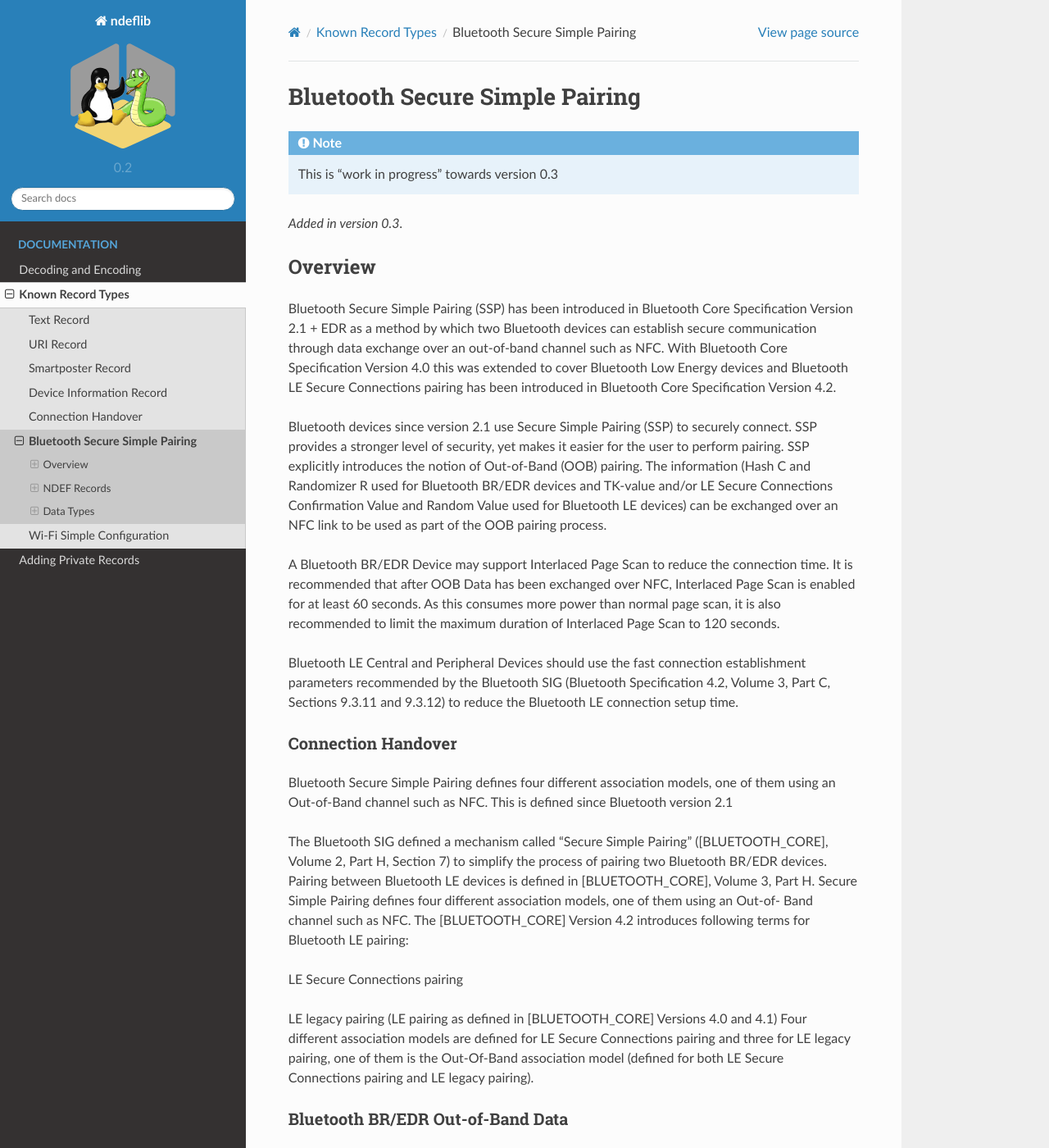
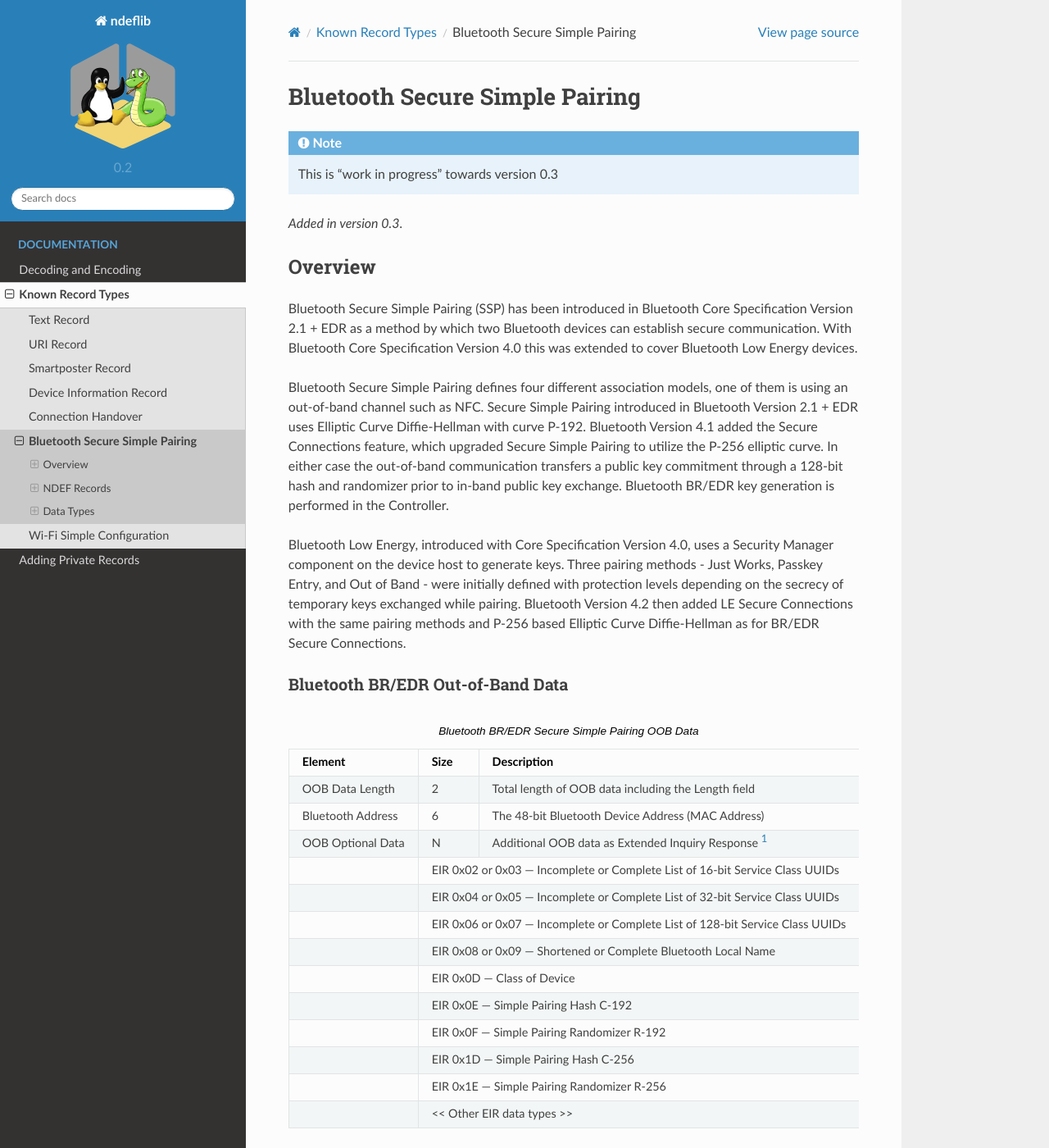
Before and after one commit to nfcpy/ndeflib, a Sphinx documentation site: the page built from docs/records/bluetooth.rst, in a window 1280 px wide and 1400 px high. Shown: the whole window at 82% size. Built offline with Sphinx 7.4.7 and the Read the Docs theme 2.0.0, drawn with Linux system fonts in a browser that asks for light colours.

Commit message:
further work on Bluetooth documentation

```diff
--- a/docs/records/bluetooth.rst
+++ b/docs/records/bluetooth.rst
@@ -15,50 +15,26 @@ Overview
 
 Bluetooth Secure Simple Pairing (SSP) has been introduced in Bluetooth Core
 Specification Version 2.1 + EDR as a method by which two Bluetooth devices can
-establish secure communication through data exchange over an out-of-band channel
-such as NFC. With Bluetooth Core Specification Version 4.0 this was extended to
-cover Bluetooth Low Energy devices and Bluetooth LE Secure Connections pairing
-has been introduced in Bluetooth Core Specification Version 4.2.
-
-Bluetooth devices since version 2.1 use Secure Simple Pairing (SSP) to securely
-connect. SSP provides a stronger level of security, yet makes it easier for the
-user to perform pairing. SSP explicitly introduces the notion of Out-of-Band
-(OOB) pairing. The information (Hash C and Randomizer R used for Bluetooth
-BR/EDR devices and TK-value and/or LE Secure Connections Confirmation Value and
-Random Value used for Bluetooth LE devices) can be exchanged over an NFC link to
-be used as part of the OOB pairing process.
-
-A Bluetooth BR/EDR Device may support Interlaced Page Scan to reduce the
-connection time. It is recommended that after OOB Data has been exchanged over
-NFC, Interlaced Page Scan is enabled for at least 60 seconds. As this consumes
-more power than normal page scan, it is also recommended to limit the maximum
-duration of Interlaced Page Scan to 120 seconds.
-
-Bluetooth LE Central and Peripheral Devices should use the fast connection
-establishment parameters recommended by the Bluetooth SIG (Bluetooth
-Specification 4.2, Volume 3, Part C, Sections 9.3.11 and 9.3.12) to reduce the
-Bluetooth LE connection setup time.
-
-Connection Handover
--------------------
+establish secure communication. With Bluetooth Core Specification Version 4.0
+this was extended to cover Bluetooth Low Energy devices.
 
 Bluetooth Secure Simple Pairing defines four different association models, one
-of them using an Out-of-Band channel such as NFC. This is defined since Bluetooth version 2.1
+of them is using an out-of-band channel such as NFC. Secure Simple Pairing
+introduced in Bluetooth Version 2.1 + EDR uses Elliptic Curve Diffie-Hellman
+with curve P-192. Bluetooth Version 4.1 added the Secure Connections feature,
+which upgraded Secure Simple Pairing to utilize the P-256 elliptic curve. In
+either case the out-of-band communication transfers a public key commitment
+through a 128-bit hash and randomizer prior to in-band public key
+exchange. Bluetooth BR/EDR key generation is performed in the Controller.
 
-The Bluetooth SIG defined a mechanism called “Secure Simple Pairing”
-([BLUETOOTH_CORE], Volume 2, Part H, Section 7) to simplify the process of pairing two
-Bluetooth BR/EDR devices. Pairing between Bluetooth LE devices is defined in
-[BLUETOOTH_CORE], Volume 3, Part H.
-Secure Simple Pairing defines four different association models, one of them using an Out-of-
-Band channel such as NFC.
-The [BLUETOOTH_CORE] Version 4.2 introduces following terms for Bluetooth LE pairing:
+Bluetooth Low Energy, introduced with Core Specification Version 4.0, uses a
+Security Manager component on the device host to generate keys. Three pairing
+methods - Just Works, Passkey Entry, and Out of Band - were initially defined
+with protection levels depending on the secrecy of temporary keys exchanged
+while pairing. Bluetooth Version 4.2 then added LE Secure Connections with the
+same pairing methods and P-256 based Elliptic Curve Diffie-Hellman as for BR/EDR
+Secure Connections.
 
-LE Secure Connections pairing
-
-LE legacy pairing (LE pairing as defined in [BLUETOOTH_CORE] Versions 4.0 and 4.1)
-Four different association models are defined for LE Secure Connections pairing and three for LE
-legacy pairing, one of them is the Out-Of-Band association model (defined for both LE Secure
-Connections pairing and LE legacy pairing).
 
 Bluetooth BR/EDR Out-of-Band Data
 ---------------------------------
```
